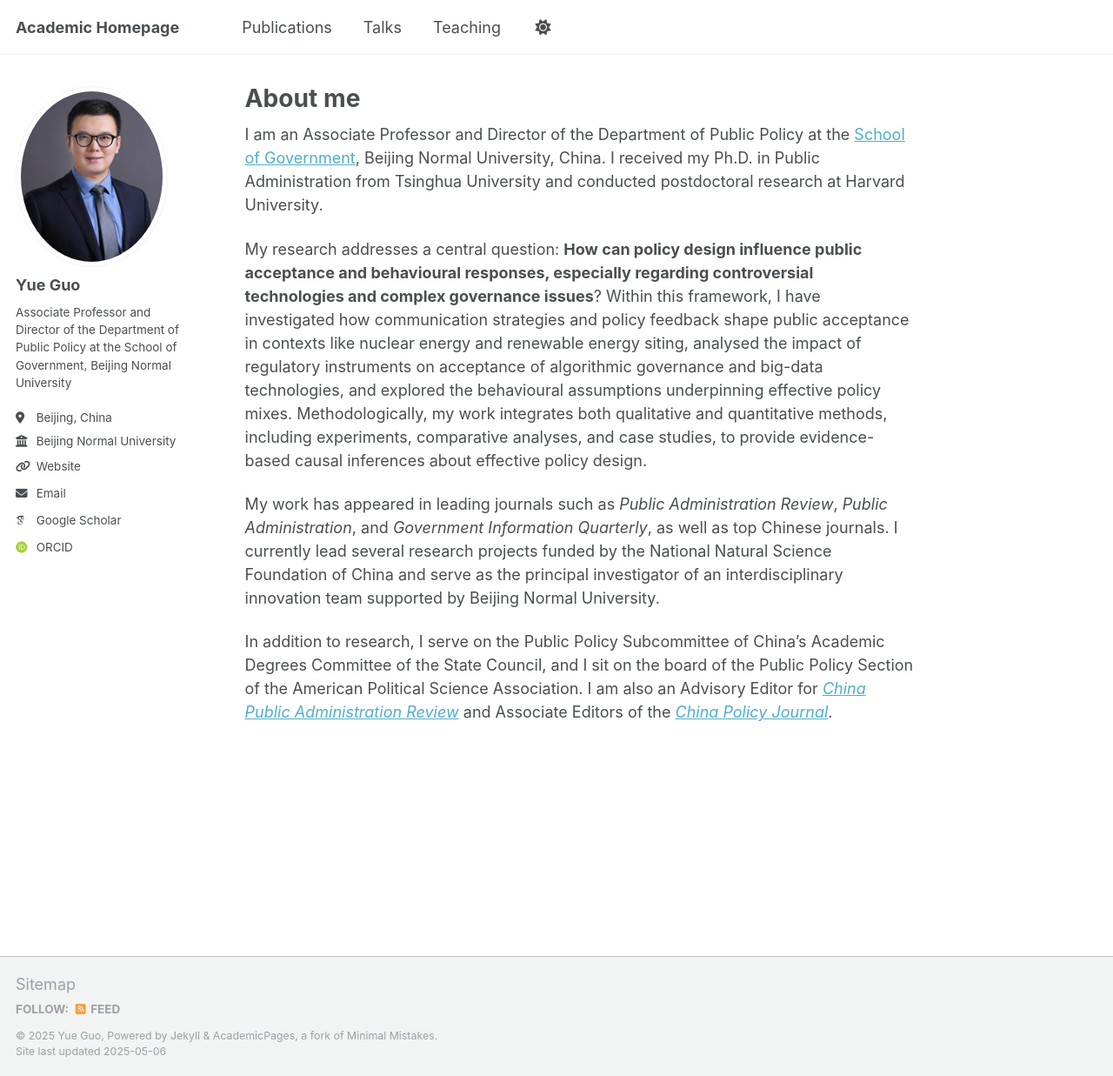
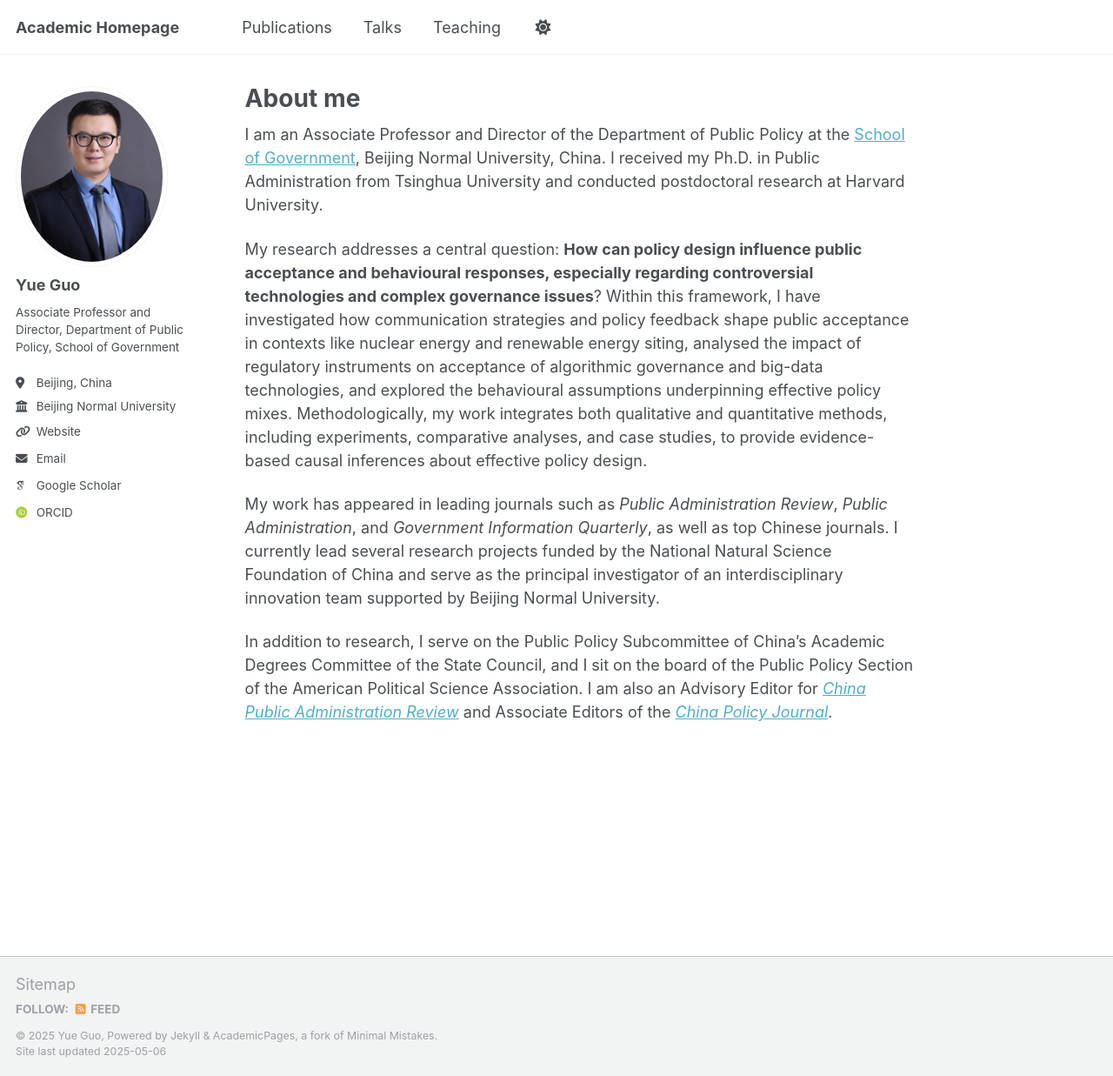
Before and after one commit to guoyue-policy/guoyue-policy.github.io, a Jekyll site: the page built from _pages/about.md, in a window 1280 px wide and 1237 px high. Shown: the whole window at 87% size. Built offline with Jekyll 4.4.1, drawn with Linux system fonts in a browser that asks for light colours; some web fonts are replaced.

Commit message:
Update _config.yml

```diff
--- a/_config.yml
+++ b/_config.yml
@@ -25,7 +25,7 @@ author:
   avatar           : "profile.png"
   name             : "Yue Guo"
   # pronouns         : "he/him"
-  bio              : "Associate Professor and Director of the Department of Public Policy at the School of Government, Beijing Normal University"
+  bio              : "Associate Professor and Director, Department of Public Policy, School of Government"
   location         : "Beijing, China"
   employer         : "Beijing Normal University"
   uri              : "http://www.sg.bnu.edu.cn/szdw/ggzcx/fjs1/0007be8dcec140f8b55e6175f4d5c395.htm"
```
